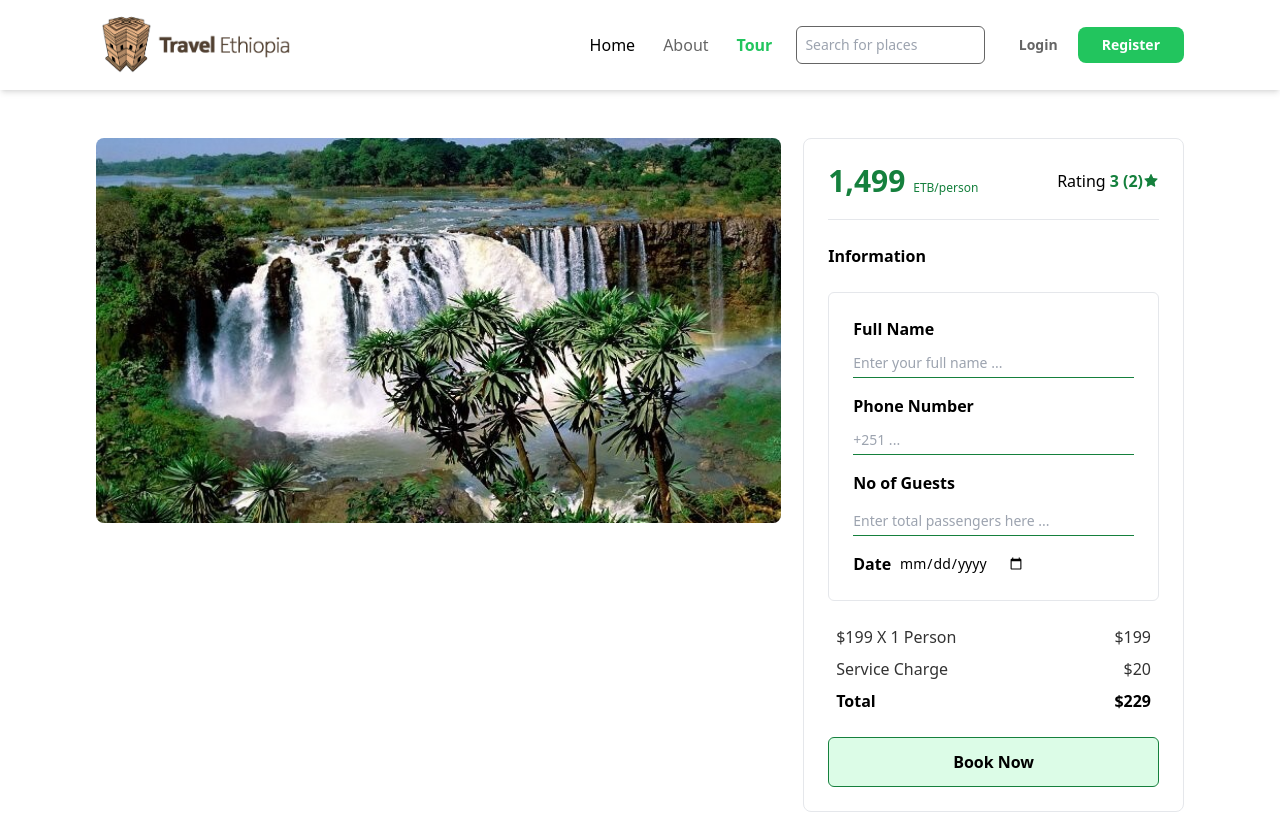
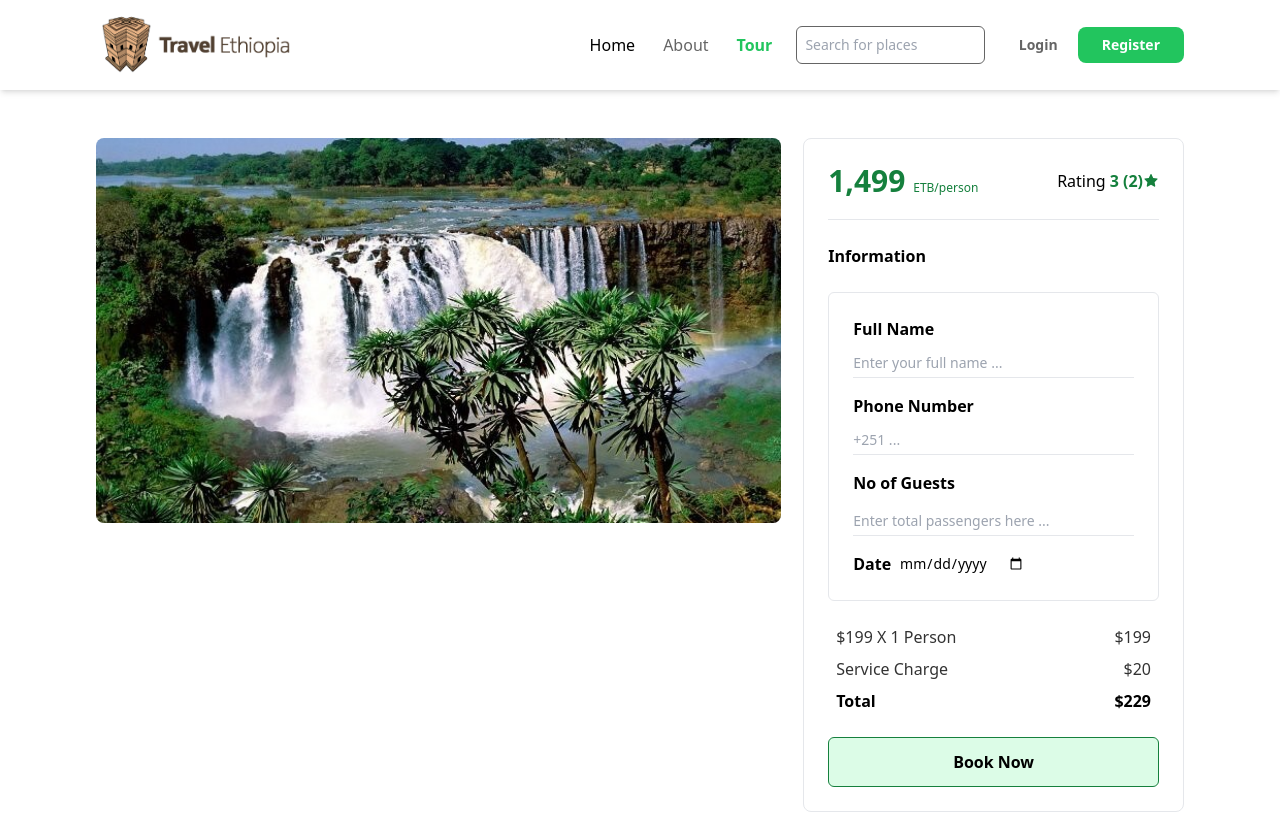
Before and after one commit to Henok-Belachew/Travel-Ethiopia, a React (Vite) app in the folder client/: page /tour in a window 1280 px wide. Shown: the top 814 px of the page. Built offline with nearby package versions, Linux system fonts and the light colour scheme.

Commit message:
few changes made

```diff
--- a/client/src/components/Book.jsx
+++ b/client/src/components/Book.jsx
@@ -37,10 +37,10 @@ function Book() {
 
                {/* Input Fields */}
                <div className='flex flex-col justify-between gap-4 p-6  border-solid border-[1px] rounded-md'>
-                  <label className='font-semibold flex flex-col gap-2'> Full Name <input placeholder='Enter your full name ...' type="text" className='font-normal  border-green-700 focus:outline-none  text-sm border-b-[1px] py-1' /> </label>
-                  <label className='font-semibold flex flex-col gap-2'> Phone Number <input placeholder='+251 ...' type="text" className='font-normal  border-green-700  focus:outline-none text-sm border-b-[1px] py-1' /> </label>
-                  <label className='font-semibold  flex flex-col gap-3'>No of Guests <input placeholder='Enter total passengers here ...' type="number" className='font-normal  py-1  border-b-[1px] focus:outline-none border-green-700 text-sm ' /> </label>
-                  <label className='font-semibold flex items-center gap-2'> Date <input placeholder='+251 ...' type="date" className='font-normal  border-green-700  focus:outline-none text-sm ' /> </label>
+                  <label className='font-semibold flex flex-col gap-2'> Full Name <input placeholder='Enter your full name ...' type="text" className='font-normal   focus:outline-none  text-sm border-b-[1px] py-1' /> </label>
+                  <label className='font-semibold flex flex-col gap-2'> Phone Number <input placeholder='+251 ...' type="text" className='font-normal    focus:outline-none text-sm border-b-[1px] py-1' /> </label>
+                  <label className='font-semibold  flex flex-col gap-3'>No of Guests <input placeholder='Enter total passengers here ...' type="number" className='font-normal  py-1  border-b-[1px] focus:outline-none  text-sm ' /> </label>
+                  <label className='font-semibold flex items-center gap-2'> Date <input placeholder='+251 ...' type="date" className='font-normal    focus:outline-none text-sm ' /> </label>
 
                </div>
 
```
